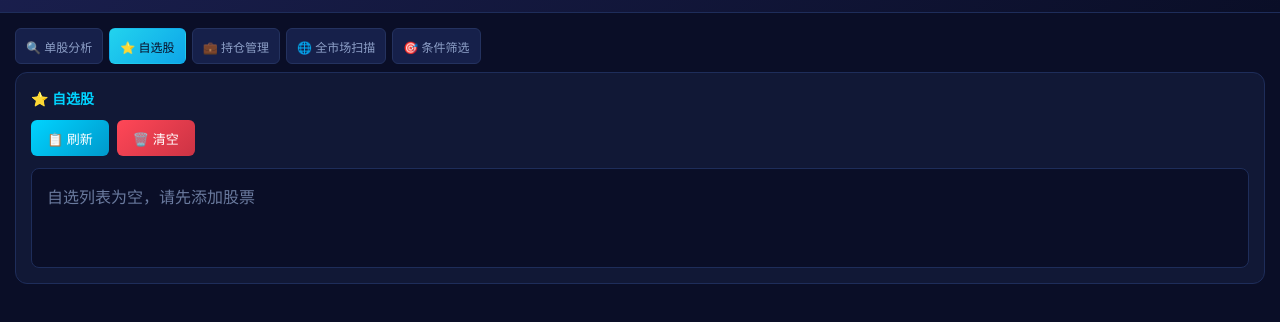
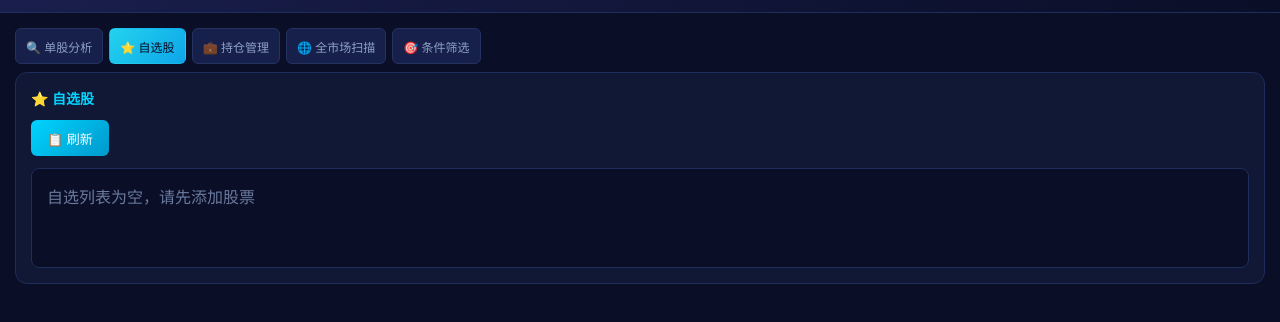
Before and after one commit to Jing-8866/a_stock, a website: page index.html in a window 1280 px wide. Shown: the part 62-384 px from the top of the page. Drawn offline with Linux system fonts and the light colour scheme.

Commit message:
取消自选股一键清空功能

```diff
--- a/index.html
+++ b/index.html
@@ -140,7 +140,7 @@ button.fav-active { background: linear-gradient(135deg, #ffb400, #e69500); color
     <div class="card-title">⭐ 自选股</div>
     <div class="input-group">
       <button onclick="loadWatchlist()">📋 刷新</button>
-      <button class="danger" onclick="clearWatchlist()">🗑️ 清空</button>
+      <!-- <button class="danger" onclick="clearWatchlist()">🗑️ 清空</button> -->
     </div>
     <div id="watchlistResult" class="result-area" style="display:none;"></div>
   </div>
```
